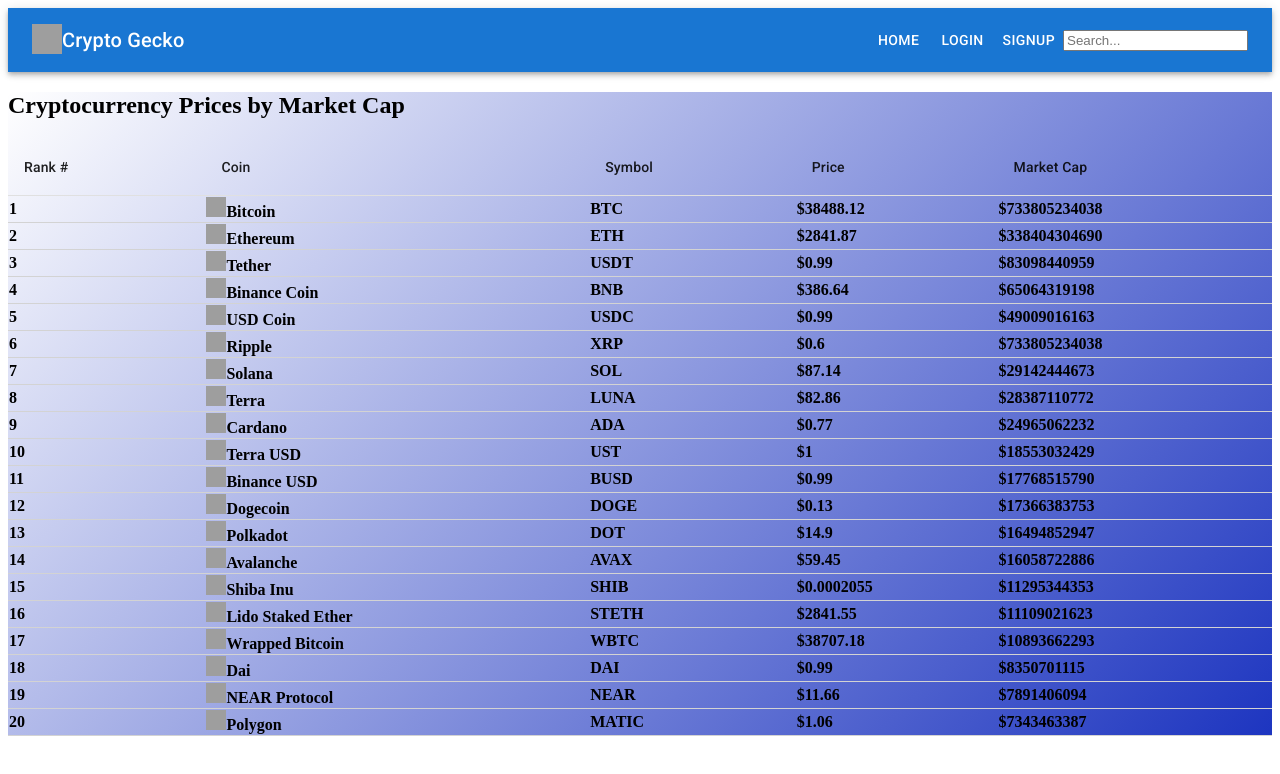
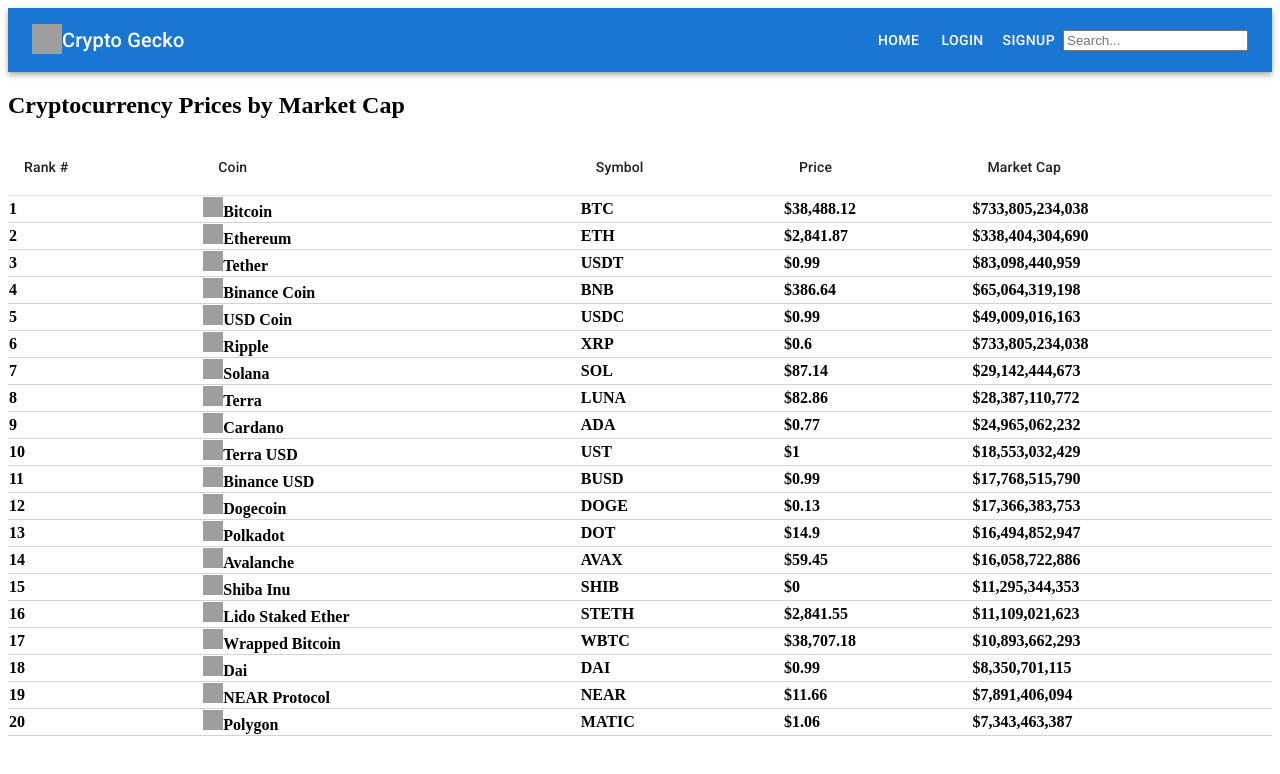
Before and after one commit to mikestah808/crypto-tracker, a React (Create React App) app: page / in a window 1280 px wide. Shown: the top 774 px of the page. Built offline with nearby package versions, Linux system fonts and the light colour scheme; data requests are answered from the project's data file; grey boxes are pictures that could not be loaded.

Commit message:
added toLocaleString method to crypto price and marketcap

```diff
--- a/db.json
+++ b/db.json
@@ -216,6 +216,11 @@
       "username": "hi",
       "password": "12345",
       "id": 7
+    },
+    {
+      "username": "mikestah808",
+      "password": "123",
+      "id": 8
     }
   ]
 }
--- a/src/App.js
+++ b/src/App.js
@@ -6,6 +6,9 @@
 import Navbar from './components/navigation/Navbar';
 
 const BASE_URL = "http://localhost:3000";
+
+//wHAT DO I WANT TO ADD TO MY PROJECT?
+// ---> HOW DO I ACTIVELY TRACK CURRENT PRICE AND MARKET CAP OF CRYPTO AND HOW WILL I MAKE IT RENDER ON BROWSER
 
 function App() {
   //create piece of state and update state to be the value of the search input value
--- a/src/Crypto.jsx
+++ b/src/Crypto.jsx
@@ -10,8 +10,8 @@
             <td>{rank}</td>
             <td><img src={image} alt="crypto-pic" width="20" height="20"/>{name}</td>
             <td>{symbol}</td>
-            <td>${price}</td>
-            <td>${marketCap}</td>
+            <td>${price.toLocaleString()}</td>
+            <td>${marketCap.toLocaleString()}</td>
           </tr>
   )
 }
--- a/src/components/HomePage.jsx
+++ b/src/components/HomePage.jsx
@@ -29,7 +29,7 @@
 
 
   return (
-    <div className="homepage">
+    <div>
     <CryptoList cryptos={filterCrypto}/>
 
     </div>
```
